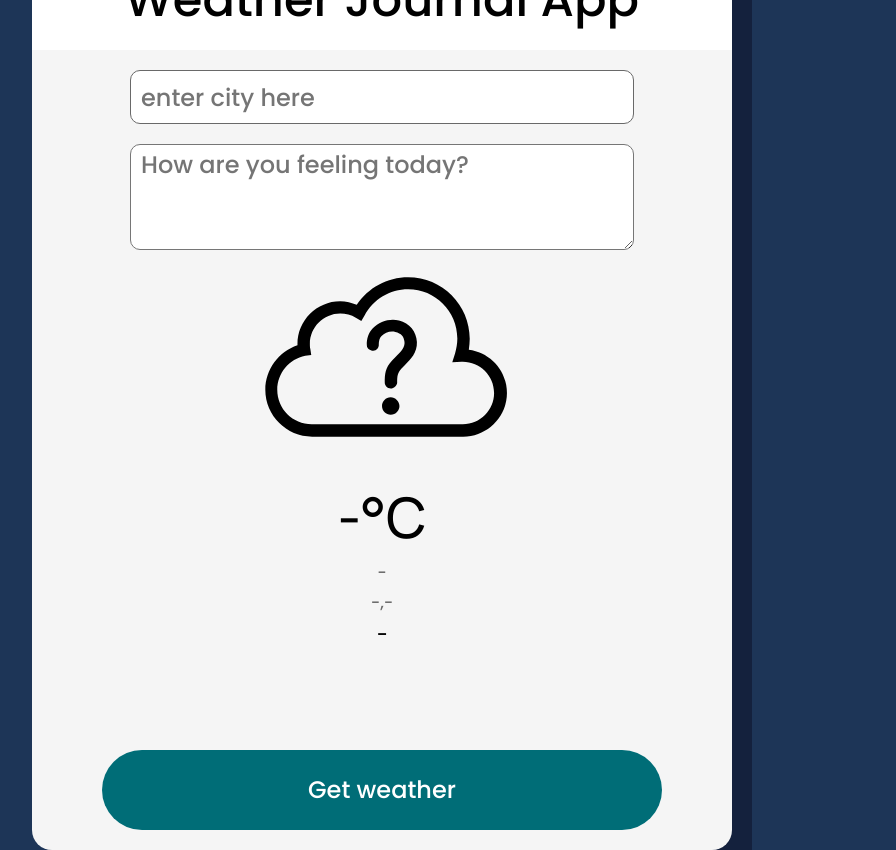
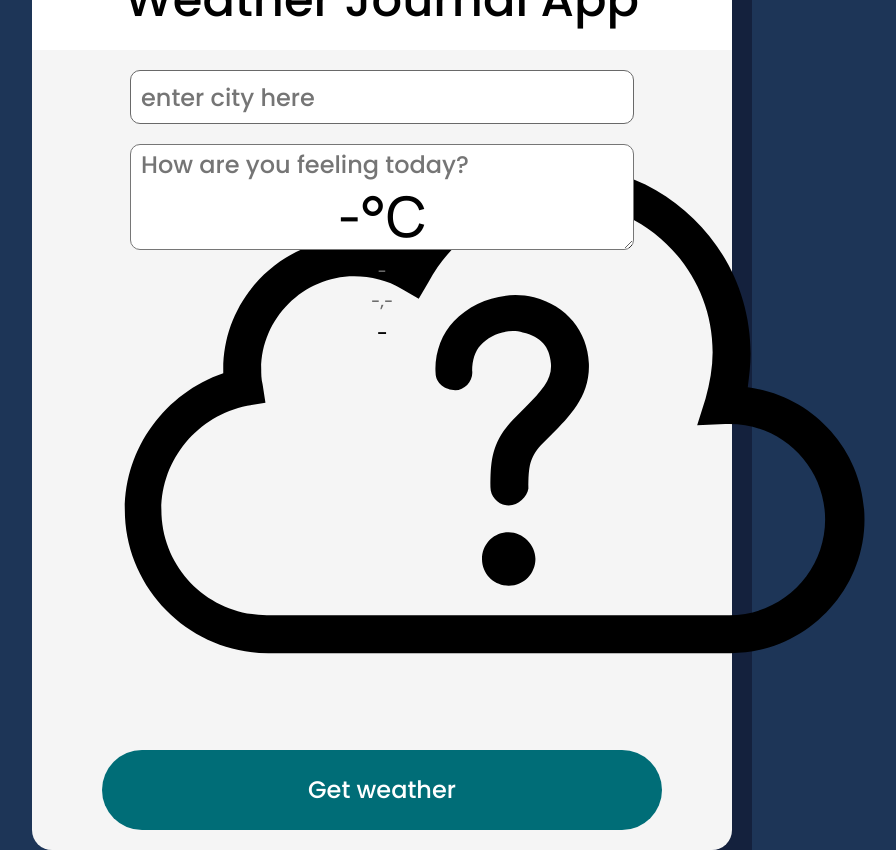
Before and after one commit to grace-anderson/weather-journal-app, a plain HTML site: page weatherApp/index.html in a window 1280 px wide. Shown: the whole page, without its empty margins (258-1154 px from the left). Drawn offline with Linux system fonts and the light colour scheme; no server answers.

Commit message:
Tested update of icon to background photo

```diff
--- a/weatherApp/app.js
+++ b/weatherApp/app.js
@@ -94,7 +94,7 @@ const content = document.getElementById('content');
 function updateUI(weather) {
     console.log(weather);
 
-    icon.innerHTML = `<img src="svg/${weather.icon}.svg" alt="nothing yet" />`;
+    icon.innerHTML = `<img src="svg/${weather.icon}.png" alt="nothing yet" />`; //svg
     temp.innerHTML = `${weather.temperature}°C`;
     date.innerHTML = weather.newDate ? weather.newDate : '';
     place.innerHTML = weather.city ? weather.city : '';
--- a/weatherApp/index.html
+++ b/weatherApp/index.html
@@ -10,6 +10,9 @@
     </head>
     <body>
         <div id="app">
+            <div class="icon" id="icon">
+                <img src="svg/unknown.svg" alt="nothing yet" />
+            </div>
             <div class="title">Weather Journal App</div>
             <div class="zip">
                 <input type="text" id="city" placeholder="enter city here" />
@@ -25,9 +28,9 @@
             <div class="entry">
                 <!-- <div class="title">Last time you got... </div> -->
                 <div id="entryHolder">
-                    <div class="icon" id="icon">
+<!--                     <div class="icon" id="icon">
                         <img src="svg/unknown.svg" alt="nothing yet" />
-                    </div>
+                    </div> -->
 
                     <div id="temp">-°C</div>
                     <div id="date">-</div>
--- a/weatherApp/style.css
+++ b/weatherApp/style.css
@@ -1,10 +1,10 @@
-@import url('https://fonts.googleapis.com/css2?family=Poppins:wght@500&display=swap');
-@import url('https://fonts.googleapis.com/css2?family=Manrope:wght@500&display=swap');
+@import url("https://fonts.googleapis.com/css2?family=Poppins:wght@500&display=swap");
+@import url("https://fonts.googleapis.com/css2?family=Manrope:wght@500&display=swap");
 
 body {
   margin: 0;
   background-color: #1d3557;
-    font-family: 'Poppins', sans-serif;
+  font-family: "Poppins", sans-serif;
 }
 
 #app {
@@ -39,7 +39,7 @@ body {
   height: 50px;
   font-size: 1.5em;
   border-radius: 10px;
-    font-family: 'Poppins', sans-serif;
+  font-family: "Poppins", sans-serif;
   border: 1px solid dimgray;
   padding-left: 10px;
 }
@@ -49,7 +49,7 @@ textarea {
   height: 100px;
   border-radius: 10px;
   font-size: 1.5em;
-    font-family: 'Poppins', sans-serif;
+  font-family: "Poppins", sans-serif;
 }
 
 .generate {
@@ -70,9 +70,19 @@ textarea {
   background-color: #00a896;
 }
 
-.icon > img {
+/* .icon > img {
     width: 42%;
     transform: translateY(-50px);
+} */
+
+.icon > img {
+    position: fixed;
+    top: 0;
+    left: 0;
+    /* Preserve aspet ratio */
+    min-width: 100%;
+    min-height: 100%;
+    z-index: -1;
 }
 
 #content {
@@ -83,7 +93,7 @@ textarea {
 }
 
 #temp {
-    font-family: 'Manrope', sans-serif;
+  font-family: "Manrope", sans-serif;
   font-size: 3.5em;
   margin-top: -80px;
 }
```
Also changed, not shown: weatherApp/svg/10n.png (added), weatherApp/svg/10n.svg, weatherApp/svg/other-images/10n.svg (added), weatherApp/svg/other-images/correct-10n.svg (added), 2 other files. Lines whose indentation alone changed are shown as unchanged.
